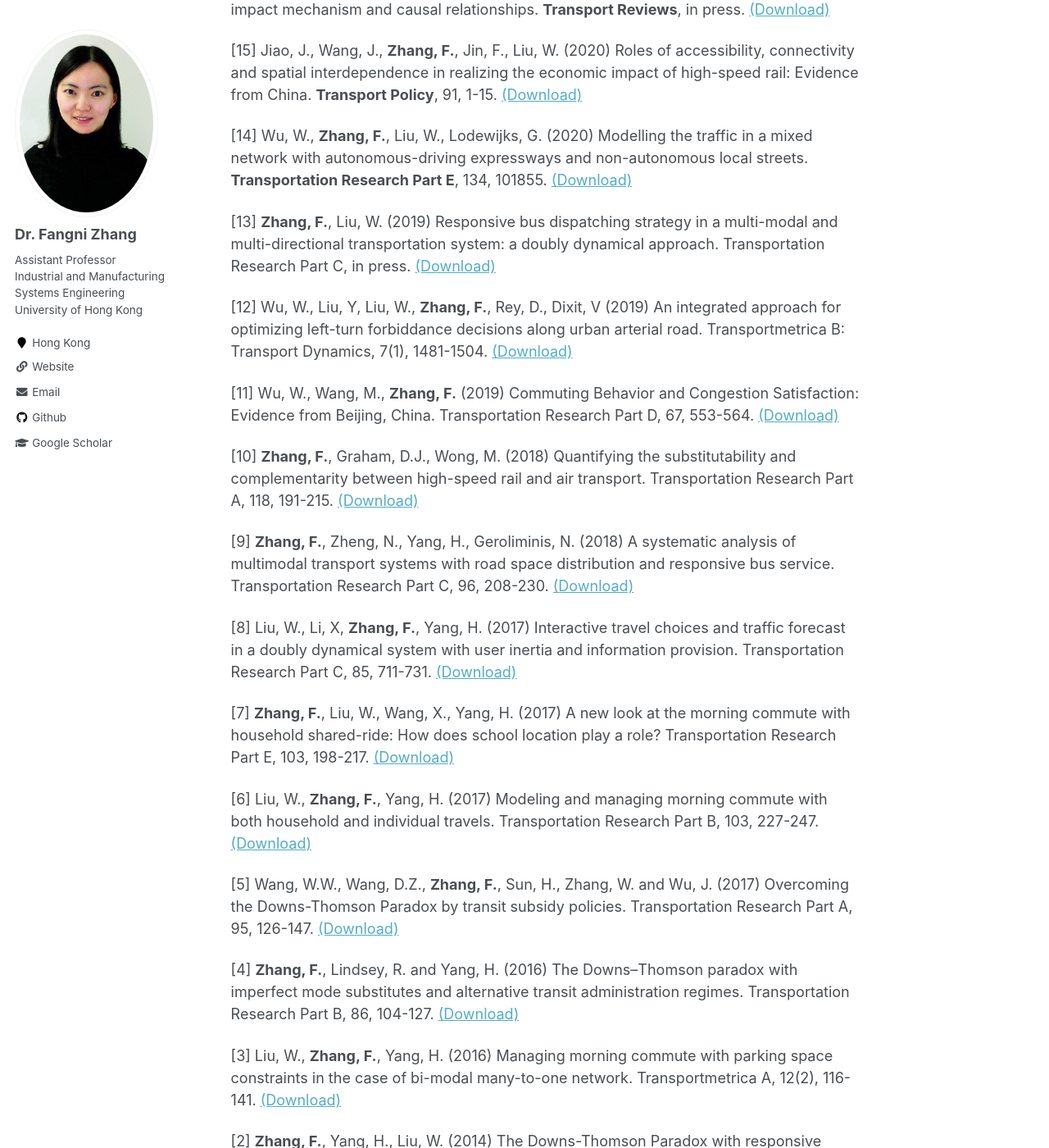
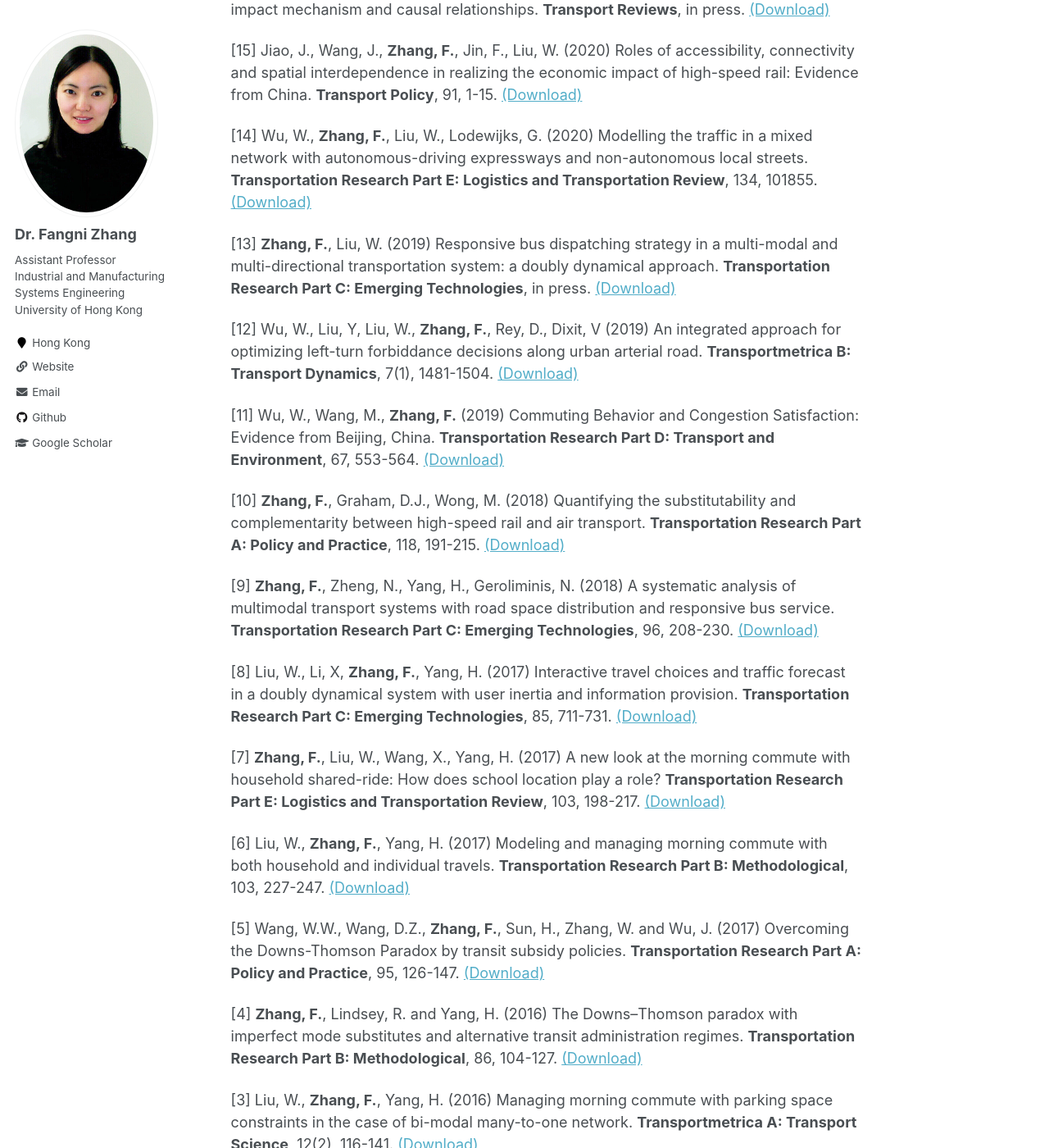
Before and after one commit to fangnizhang/fangnizhang.github.io, a Jekyll site: the page built from _pages/publications.md, in a window 1280 px wide and 1400 px high, scrolled down 312 px. Shown: the whole window at 82% size. Built offline with Jekyll 4.4.1, drawn with Linux system fonts in a browser that asks for light colours; some of the changed text lies outside the part shown.

Commit message:
Update publications.md

```diff
--- a/_pages/publications.md
+++ b/_pages/publications.md
@@ -22,33 +22,33 @@ Journal Publications
 
 [15] Jiao, J., Wang, J., **Zhang, F.**, Jin, F., Liu, W. (2020) Roles of accessibility, connectivity and spatial interdependence in realizing the economic impact of high-speed rail: Evidence from China. **Transport Policy**, 91, 1-15. [(Download)](https://doi.org/10.1016/j.tranpol.2020.03.001)
 
-[14] Wu, W., **Zhang, F.**, Liu, W., Lodewijks, G. (2020) Modelling the traffic in a mixed network with autonomous-driving expressways and non-autonomous local streets. **Transportation Research Part E**, 134, 101855. [(Download)](https://doi.org/10.1016/j.tre.2020.101855)
+[14] Wu, W., **Zhang, F.**, Liu, W., Lodewijks, G. (2020) Modelling the traffic in a mixed network with autonomous-driving expressways and non-autonomous local streets. **Transportation Research Part E: Logistics and Transportation Review**, 134, 101855. [(Download)](https://doi.org/10.1016/j.tre.2020.101855)
 
-[13] **Zhang, F.**, Liu, W. (2019) Responsive bus dispatching strategy in a multi-modal and multi-directional transportation system: a doubly dynamical approach. Transportation Research Part C, in press. [(Download)](https://doi.org/10.1016/j.trc.2019.04.005)
+[13] **Zhang, F.**, Liu, W. (2019) Responsive bus dispatching strategy in a multi-modal and multi-directional transportation system: a doubly dynamical approach. **Transportation Research Part C: Emerging Technologies**, in press. [(Download)](https://doi.org/10.1016/j.trc.2019.04.005)
 
-[12] Wu, W., Liu, Y, Liu, W., **Zhang, F.**, Rey, D., Dixit, V (2019) An integrated approach for optimizing left-turn forbiddance decisions along urban arterial road. Transportmetrica B: Transport Dynamics, 7(1), 1481-1504. [(Download)](https://doi.org/10.1080/21680566.2019.1631901)
+[12] Wu, W., Liu, Y, Liu, W., **Zhang, F.**, Rey, D., Dixit, V (2019) An integrated approach for optimizing left-turn forbiddance decisions along urban arterial road. **Transportmetrica B: Transport Dynamics**, 7(1), 1481-1504. [(Download)](https://doi.org/10.1080/21680566.2019.1631901)
 
-[11] Wu, W., Wang, M., **Zhang, F.** (2019) Commuting Behavior and Congestion Satisfaction: Evidence from Beijing, China. Transportation Research Part D, 67, 553-564. [(Download)](https://doi.org/10.1016/j.trd.2018.12.023)
+[11] Wu, W., Wang, M., **Zhang, F.** (2019) Commuting Behavior and Congestion Satisfaction: Evidence from Beijing, China. **Transportation Research Part D: Transport and Environment**, 67, 553-564. [(Download)](https://doi.org/10.1016/j.trd.2018.12.023)
 
-[10] **Zhang, F.**, Graham, D.J., Wong, M. (2018) Quantifying the substitutability and complementarity between high-speed rail and air transport. Transportation Research Part A, 118, 191-215. [(Download)](https://doi.org/10.1016/j.tra.2018.08.004)
+[10] **Zhang, F.**, Graham, D.J., Wong, M. (2018) Quantifying the substitutability and complementarity between high-speed rail and air transport. **Transportation Research Part A: Policy and Practice**, 118, 191-215. [(Download)](https://doi.org/10.1016/j.tra.2018.08.004)
 
-[9] **Zhang, F.**, Zheng, N., Yang, H., Geroliminis, N. (2018) A systematic analysis of multimodal transport systems with road space distribution and responsive bus service. Transportation Research Part C, 96, 208-230. [(Download)](https://doi.org/10.1016/j.trc.2018.09.009)
+[9] **Zhang, F.**, Zheng, N., Yang, H., Geroliminis, N. (2018) A systematic analysis of multimodal transport systems with road space distribution and responsive bus service. **Transportation Research Part C: Emerging Technologies**, 96, 208-230. [(Download)](https://doi.org/10.1016/j.trc.2018.09.009)
 
-[8] Liu, W., Li, X, **Zhang, F.**, Yang, H. (2017) Interactive travel choices and traffic forecast in a doubly dynamical system with user inertia and information provision. Transportation Research Part C, 85, 711-731. [(Download)](https://doi.org/10.1016/j.trc.2017.10.021)
+[8] Liu, W., Li, X, **Zhang, F.**, Yang, H. (2017) Interactive travel choices and traffic forecast in a doubly dynamical system with user inertia and information provision. **Transportation Research Part C: Emerging Technologies**, 85, 711-731. [(Download)](https://doi.org/10.1016/j.trc.2017.10.021)
 
-[7] **Zhang, F.**, Liu, W., Wang, X., Yang, H. (2017) A new look at the morning commute with household shared-ride: How does school location play a role? Transportation Research Part E, 103, 198-217. [(Download)](https://doi.org/10.1016/j.tre.2017.05.004)
+[7] **Zhang, F.**, Liu, W., Wang, X., Yang, H. (2017) A new look at the morning commute with household shared-ride: How does school location play a role? **Transportation Research Part E: Logistics and Transportation Review**, 103, 198-217. [(Download)](https://doi.org/10.1016/j.tre.2017.05.004)
 
-[6] Liu, W., **Zhang, F.**, Yang, H. (2017) Modeling and managing morning commute with both household and individual travels. Transportation Research Part B, 103, 227-247. [(Download)](https://doi.org/10.1016/j.trb.2016.12.002)
+[6] Liu, W., **Zhang, F.**, Yang, H. (2017) Modeling and managing morning commute with both household and individual travels. **Transportation Research Part B: Methodological**, 103, 227-247. [(Download)](https://doi.org/10.1016/j.trb.2016.12.002)
 
-[5] Wang, W.W., Wang, D.Z., **Zhang, F.**, Sun, H., Zhang, W. and Wu, J. (2017) Overcoming the Downs-Thomson Paradox by transit subsidy policies. Transportation Research Part A, 95, 126-147. [(Download)](https://doi.org/10.1016/j.tra.2016.11.003)
+[5] Wang, W.W., Wang, D.Z., **Zhang, F.**, Sun, H., Zhang, W. and Wu, J. (2017) Overcoming the Downs-Thomson Paradox by transit subsidy policies. **Transportation Research Part A: Policy and Practice**, 95, 126-147. [(Download)](https://doi.org/10.1016/j.tra.2016.11.003)
 
-[4] **Zhang, F.**, Lindsey, R. and Yang, H. (2016) The Downs–Thomson paradox with imperfect mode substitutes and alternative transit administration regimes. Transportation Research Part B, 86, 104-127. [(Download)](https://doi.org/10.1016/j.trb.2016.01.013)
+[4] **Zhang, F.**, Lindsey, R. and Yang, H. (2016) The Downs–Thomson paradox with imperfect mode substitutes and alternative transit administration regimes. **Transportation Research Part B: Methodological**, 86, 104-127. [(Download)](https://doi.org/10.1016/j.trb.2016.01.013)
 
-[3] Liu, W., **Zhang, F.**, Yang, H.  (2016) Managing morning commute with parking space constraints in the case of bi-modal many-to-one network. Transportmetrica A, 12(2), 116-141. [(Download)](https://doi.org/10.1080/23249935.2015.1111955)
+[3] Liu, W., **Zhang, F.**, Yang, H.  (2016) Managing morning commute with parking space constraints in the case of bi-modal many-to-one network. **Transportmetrica A: Transport Science**, 12(2), 116-141. [(Download)](https://doi.org/10.1080/23249935.2015.1111955)
 
-[2] **Zhang, F.**, Yang, H., Liu, W. (2014) The Downs-Thomson Paradox with responsive transit service. Transportation Research Part A, 70, 244-263. [(Download)](https://doi.org/10.1016/j.tra.2014.10.022)
+[2] **Zhang, F.**, Yang, H., Liu, W. (2014) The Downs-Thomson Paradox with responsive transit service. **Transportation Research Part A: Policy and Practice**, 70, 244-263. [(Download)](https://doi.org/10.1016/j.tra.2014.10.022)
 
-[1] Liu, W., Yang, H., Yin, Y., **Zhang, F.** (2014) A novel permit scheme for managing parking competition and bottleneck congestion. Transportation Research Part C, 44, 265-281. [(Download)](https://doi.org/10.1016/j.trc.2014.04.005)
+[1] Liu, W., Yang, H., Yin, Y., **Zhang, F.** (2014) A novel permit scheme for managing parking competition and bottleneck congestion. **Transportation Research Part C: Emerging Technologies**, 44, 265-281. [(Download)](https://doi.org/10.1016/j.trc.2014.04.005)
 
 
 Selected Conferences
```
